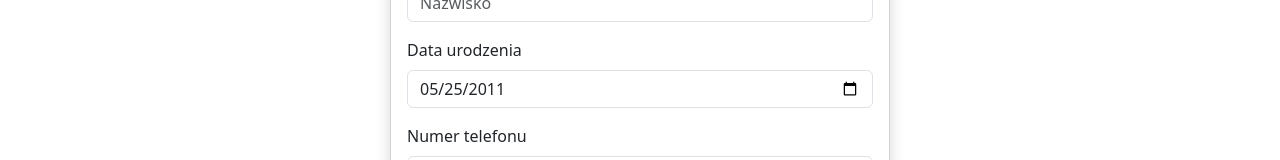
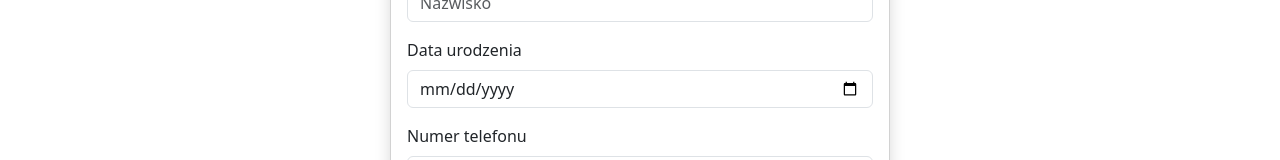
Before and after one commit to Michalkacprzak54/DrivingSchoolReactApp, a React (Vite) app in the folder drivingschoolreactapp.client/: page /register in a window 1280 px wide. Shown: the part 341-501 px from the top of the page. Built offline with nearby package versions, Linux system fonts and the light colour scheme.

Commit message:
+small fixes

```diff
--- a/drivingschoolreactapp.client/src/forAll/register.jsx
+++ b/drivingschoolreactapp.client/src/forAll/register.jsx
@@ -30,18 +30,14 @@
         if (token && storedUserId) {
             navigate("/homePage");
         }
-
-        const date = getDateSeventeenYearsAndNineMonthsAgo();
-        const formattedDate = date.toISOString().split("T")[0];
-        setFormData(prevState => ({ ...prevState, birthDay: formattedDate }));
     }, [navigate]);
 
-    function getDateSeventeenYearsAndNineMonthsAgo() {
+    const getDateThirteenYearsAndNineMonthsAgo = () => {
         const today = new Date();
         today.setFullYear(today.getFullYear() - 13);
         today.setMonth(today.getMonth() - 9);
         return today;
-    }
+    };
 
     const handleChange = (e) => {
         const { name, value } = e.target;
@@ -84,6 +80,11 @@
                     flatNumber: "Podaj poprawny numer mieszkania lub pozostaw puste."
                 }[field] || `Niepoprawny format: ${field}`;
             }
+        }
+
+        const minDate = getDateThirteenYearsAndNineMonthsAgo().toISOString().split("T")[0];
+        if (formData.birthDay && formData.birthDay > minDate) {
+            tempErrors.birthDay = "Musisz mieć co najmniej 13 lat i 9 miesięcy.";
         }
 
         if (formData.password !== formData.confirmPassword) {
--- a/drivingschoolreactapp.client/src/forAll/serviceDetails.jsx
+++ b/drivingschoolreactapp.client/src/forAll/serviceDetails.jsx
@@ -132,9 +132,9 @@
 
     return (
         <div className="service-detail-page container py-5">
+            <button onClick={() => navigate('/services')} className="btn btn-primary mb-3">Powrót</button>
             {service && (
                 <div className="row">
-                    {/* Szczegóły usługi */}
                     <div className="col-lg-8">
                         <h2>{service.serviceName}</h2>
                         <p
@@ -149,7 +149,6 @@
                         </p>
                         <p><strong>Typ usługi:</strong> {service.serviceType}</p>
 
-                        {/* Formularz wyboru wariantu */}
                         <form onSubmit={handleSubmit}>
                             <div className="form-group mb-3">
                                 <label htmlFor="variantSelect"><strong>Wybierz wariant:</strong></label>
@@ -179,18 +178,16 @@
                         </form>
                     </div>
 
-                    {/* Zdjęcia usługi - główne zdjęcie + miniatury */}
                     <div className="col-lg-4">
                         {service.photos && service.photos.length > 0 ? (
                             <div className="photo-container text-center">
-                                {/* Główne zdjęcie - większe */}
                                 <div className="photo-wrapper mb-3">
                                     <img
                                         src={`/public/${service.photos[currentPhotoIndex].photoPath}`}
                                         alt={service.photos[currentPhotoIndex].alternativeDescription || "Zdjęcie usługi"}
                                         className="img-fluid w-100"
                                         style={{
-                                            maxHeight: "600px",  // Większa wysokość
+                                            maxHeight: "600px",
                                             maxWidth: "800px",
                                             objectFit: "cover",
                                             borderRadius: "10px"
@@ -198,7 +195,6 @@
                                     />
                                 </div>
 
-                                {/* Podgląd miniatur */}
                                 <div className="thumbnail-container d-flex justify-content-center">
                                     {service.photos.map((photo, index) => (
                                         <img
@@ -207,7 +203,7 @@
                                             alt={photo.alternativeDescription || "Miniatura"}
                                             className={`thumbnail-img mx-1 ${index === currentPhotoIndex ? 'border border-primary' : ''}`}
                                             style={{
-                                                width: "80px", // Większe miniatury
+                                                width: "80px",
                                                 height: "80px",
                                                 objectFit: "cover",
                                                 cursor: "pointer",
```
